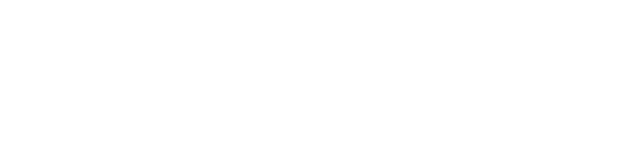
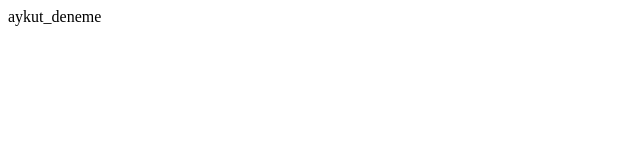
Before and after one commit to aykutbastug/testomania, a plain HTML site: page index.html in a window 1280 px wide. Shown: the whole page, without its empty margins (0-640 px from the left). Drawn offline with Linux system fonts and the light colour scheme.

Commit message:
index.html güncelleme
güncelleme yaptım

```diff
--- a/index.html
+++ b/index.html
@@ -1,3 +1,3 @@
 <html>
-
+aykut_deneme
 </html>
```
